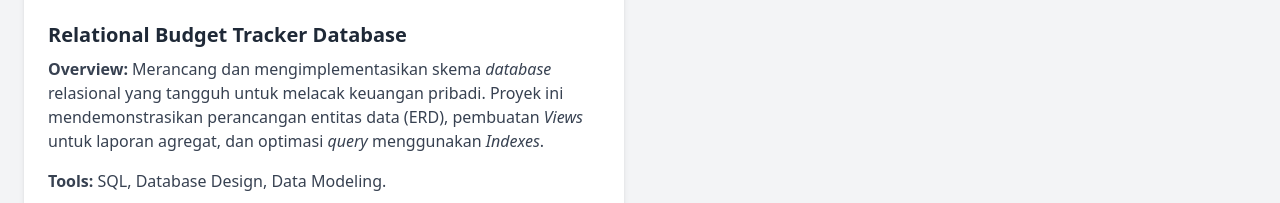
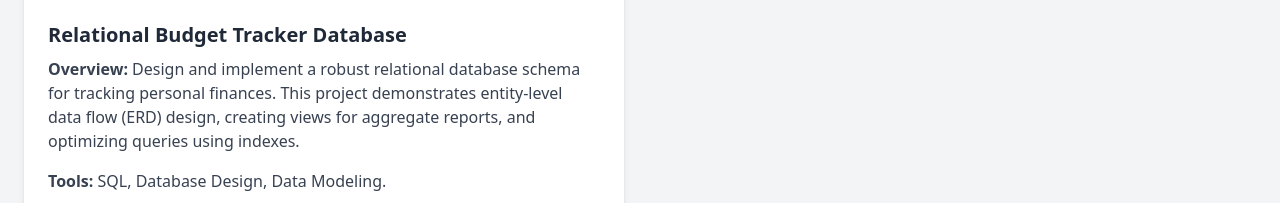
Before and after one commit to MZakkiy/MZakkiy.github.io, a plain HTML site: page index.html in a window 1280 px wide. Shown: the part 1936-2139 px from the top of the page. Drawn offline with nearby package versions, Linux system fonts and the light colour scheme.

Commit message:
Update: Update relational budget tracket project overview

```diff
--- a/index.html
+++ b/index.html
@@ -138,7 +138,7 @@
                         </div>
                         <div class="p-6 flex-grow">
                             <h3 class="text-xl font-bold mb-2">Relational Budget Tracker Database</h3>
-                            <p class="text-gray-700 mb-4"><strong>Overview:</strong> Merancang dan mengimplementasikan skema <i>database</i> relasional yang tangguh untuk melacak keuangan pribadi. Proyek ini mendemonstrasikan perancangan entitas data (ERD), pembuatan <i>Views</i> untuk laporan agregat, dan optimasi <i>query</i> menggunakan <i>Indexes</i>.</p>
+                            <p class="text-gray-700 mb-4"><strong>Overview:</strong> Design and implement a robust relational database schema for tracking personal finances. This project demonstrates entity-level data flow (ERD) design, creating views for aggregate reports, and optimizing queries using indexes.</p>
                             <p class="text-gray-700 mb-4"><strong>Tools:</strong> SQL, Database Design, Data Modeling.</p>
                             <div class="mt-4">
                                 <a href="https://github.com/MZakkiy/relational-budget-tracker" class="text-blue-600 hover:underline mr-4" target="_blank" rel="noopener noreferrer">
```
